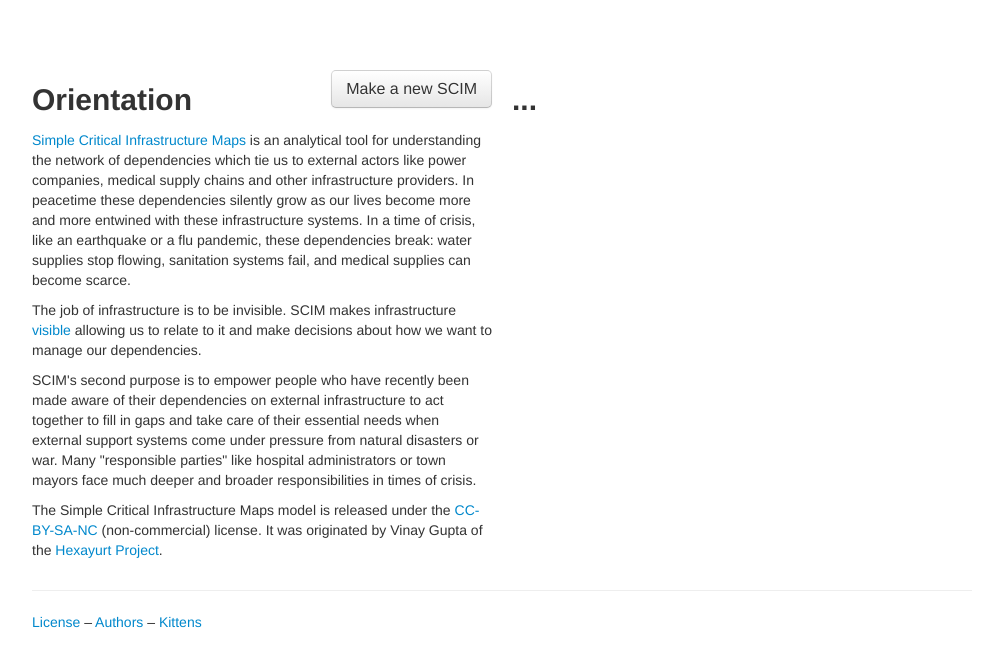
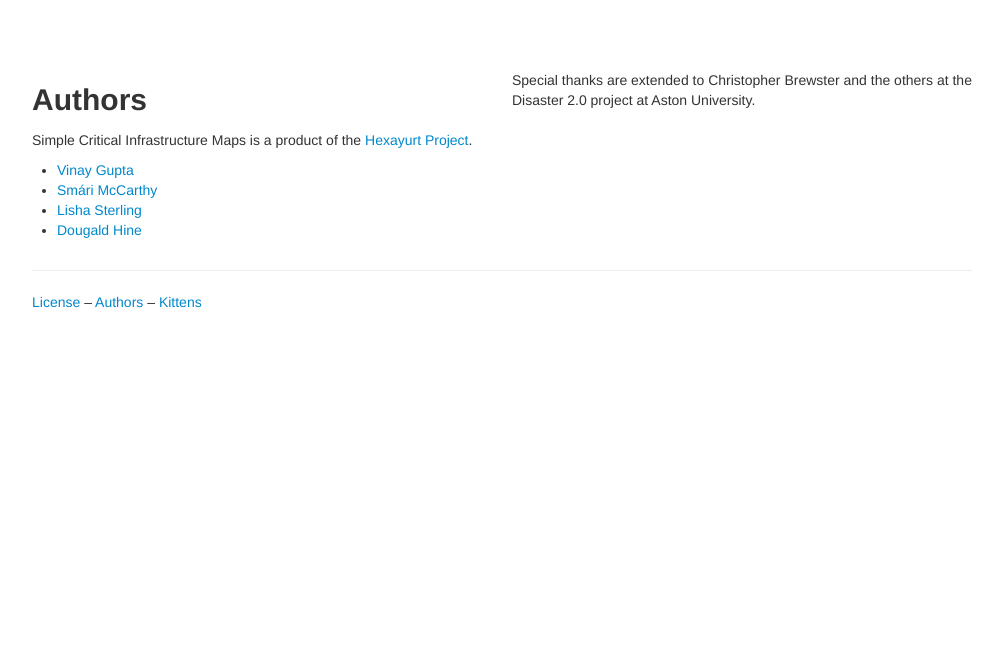
Before and after one commit to smari/SCIM, a Django app: page /about/authors/ in a window 1280 px wide. Shown: the top 667 px of the page, without its empty margins (138-1141 px from the left). Run offline with Django 3.2, Linux system fonts and the light colour scheme; parts of the project's set-up code (start-up, migrations or seed data) failed here and were passed over; some libraries are stand-ins or nearby versions.

Commit message:
Documentation.

```diff
--- /dev/null
+++ b/SCIM/templates/about/authors.html
@@ -0,0 +1,30 @@
+{% extends "base.html" %}
+
+{% block content %}
+
+<div class="row">
+	<div class="span6">
+		<h2>Authors</h2>
+<p>
+Simple Critical Infrastructure Maps is a product of the <a href="http://hexayurt.com">Hexayurt Project</a>.
+</p>
+
+<ul>
+	<li><a href="http://vinay.howtolivewiki.org/">Vinay Gupta</a></li>
+	<li><a href="http://www.smarimccarthy.is/">Smári McCarthy</a></li>
+	<li><a href="http://www.alwayssababa.com/">Lisha Sterling</a></li>
+	<li><a href="http://www.dougald.co.uk/">Dougald Hine</a></li>
+</ul>
+
+	</div>
+
+	<div class="span6">
+
+	<p>
+	Special thanks are extended to Christopher Brewster and the others at the Disaster 2.0 project at Aston University.
+	</p>
+
+	</div>
+</div>
+
+{% endblock %}
--- a/SCIM/templates/about/how_scim_works.html
+++ b/SCIM/templates/about/how_scim_works.html
@@ -4,9 +4,6 @@
 
 <div class="row">
 	<div class="span6">
-		<div style="float: right;">
-			<a class="btn btn-large" href="/maps/new/">Make a new SCIM</a>
-		</div>
 		<h2>Orientation</h2>
 <p>
 <a href=http://resiliencemaps.org>Simple Critical Infrastructure Maps</a> is an analytical tool for understanding the network of dependencies
@@ -28,7 +25,7 @@ of the <a href=http://hexayurt.com>Hexayurt Project</a>.
 	</div>
 
 	<div class="span6">
-		<h2>...</h2>
+		<img src="/static/images/simple_critical_infrastructure_maps.png"/>
 	</div>
 </div>
 
--- a/SCIM/urls.py
+++ b/SCIM/urls.py
@@ -17,7 +17,10 @@ urlpatterns = patterns('',
 	url(r'^maps/serviceprovider/(?P<tier>\d+)/', 'mapper.views.get_serviceproviders' ),
 	url(r'^maps/serviceprovider/new/(?P<tier>\d+)/(?P<name>\s+)/', 'mapper.views.new_serviceprovider'),
 
-	url(r'^about/', TemplateView.as_view(template_name='about/how_scim_works.html')),
+	url(r'^about/$', TemplateView.as_view(template_name='about/how_scim_works.html')),
+	url(r'^about/license/$', TemplateView.as_view(template_name='about/license.html')),
+	url(r'^about/authors/$', TemplateView.as_view(template_name='about/authors.html')),
+	url(r'^about/kittens/$', TemplateView.as_view(template_name='about/kittens.html')),
 
 	(r'^accounts/', include('registration.urls')),
 	url(r'^accounts/profile/$', UpdateView.as_view(success_url="/accounts/profile/")),
```
Also changed, not shown: SCIM/templates/about/license.html (added, +24 -0 lines), SCIM/static/images/simple_critical_infrastructure_maps.png (added).
